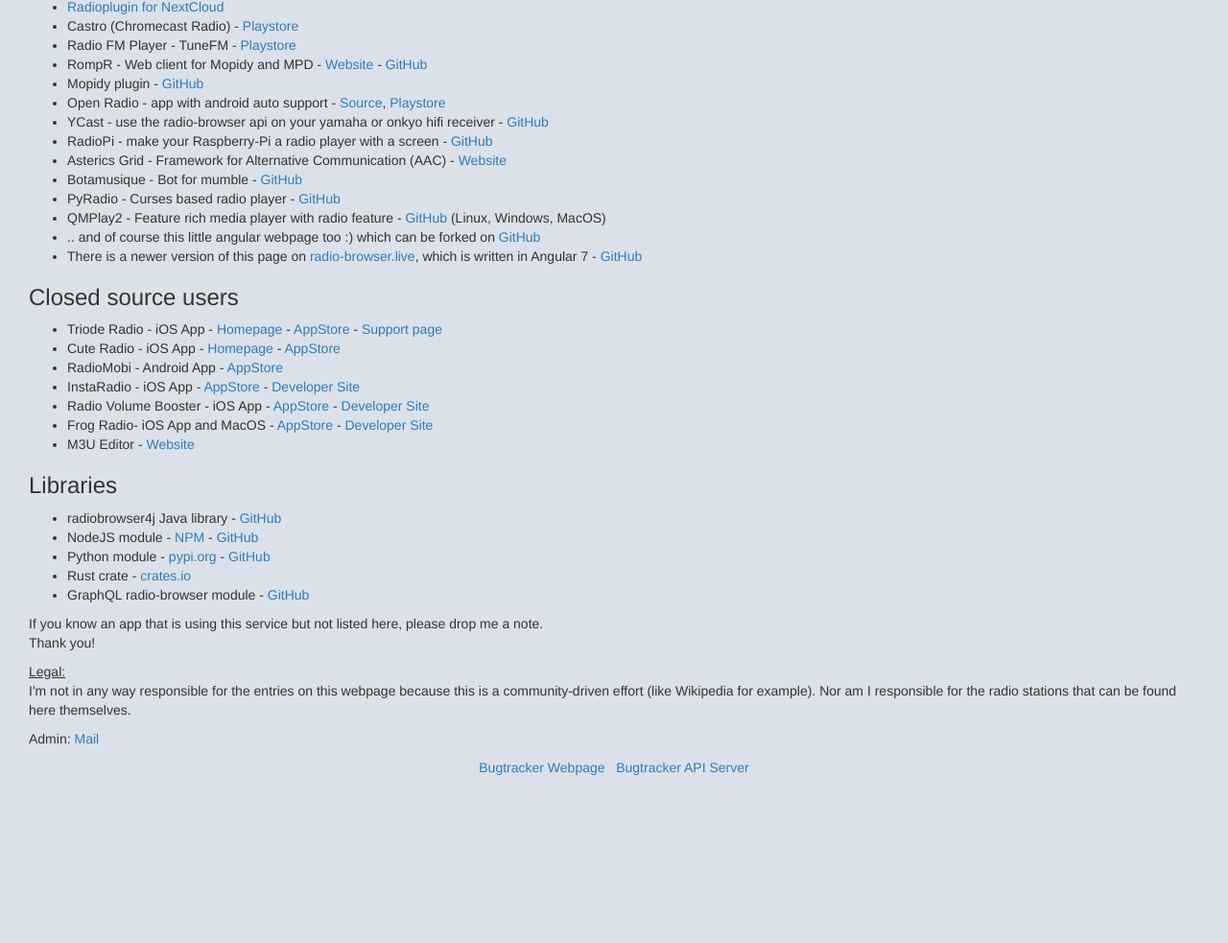
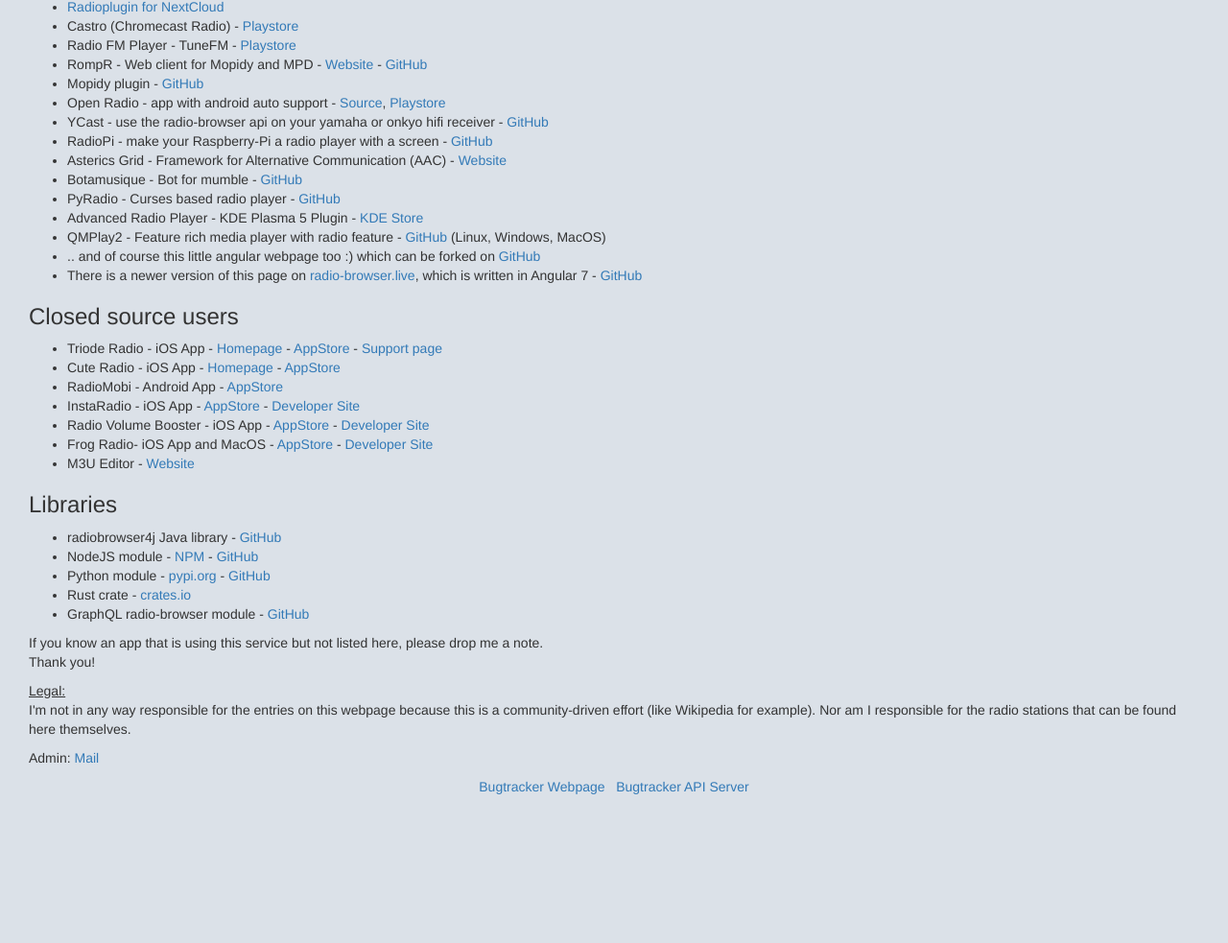
Before and after one commit to segler-alex/radiobrowser, a website: page index.html in a window 1280 px wide. Shown: the part 1215-2198 px from the top of the page at 96% size. Drawn offline with nearby package versions, Linux system fonts and the light colour scheme; some packages are replaced by stand-ins of ours; no server answers; a script that the page names is missing.

Commit message:
added kde plugin to linklist

```diff
--- a/partials/info.html
+++ b/partials/info.html
@@ -108,6 +108,7 @@
         <li>Asterics Grid - Framework for Alternative Communication (AAC) - <a href="https://github.com/asterics/AsTeRICS-Grid">Website</a></li>
         <li>Botamusique - Bot for mumble - <a href="https://github.com/azlux/botamusique">GitHub</a></li>
         <li>PyRadio - Curses based radio player - <a href="https://github.com/coderholic/pyradio">GitHub</a></li>
+        <li>Advanced Radio Player - KDE Plasma 5 Plugin - <a href="https://www.pling.com/p/1313987/">KDE Store</a></li>
         <li>QMPlay2 - Feature rich media player with radio feature - <a href="https://github.com/zaps166/QMPlay2">GitHub</a> (Linux, Windows, MacOS)</li>
         <li>.. and of course this little angular webpage too :) which can be forked on <a
                 href="https://github.com/segler-alex/radiobrowser">GitHub</a></li>
```
